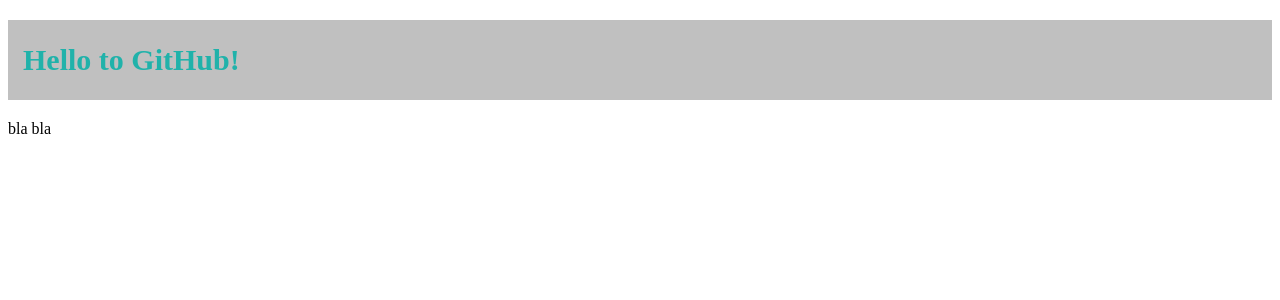
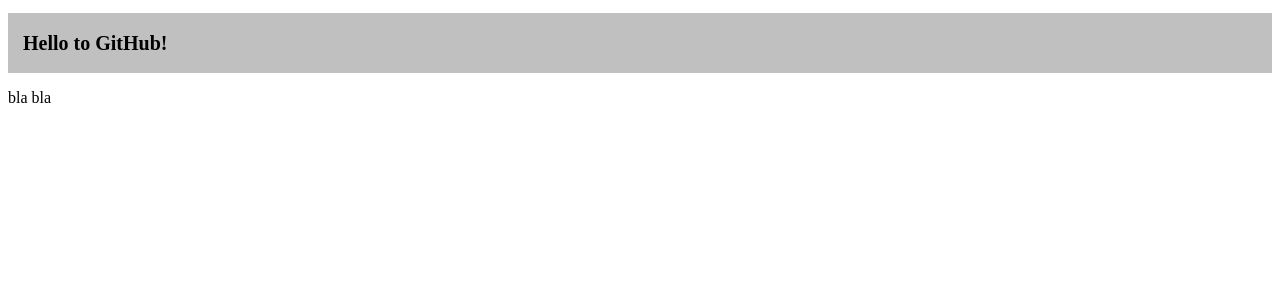
Before and after one commit to zenterua/AngularGit, an Angular app: page / in a window 1280 px wide. Shown: the top 300 px of the page. Built offline with nearby package versions, Linux system fonts and the light colour scheme.

Commit message:
change heading style

```diff
--- a/src/app/home/home.component.css
+++ b/src/app/home/home.component.css
@@ -1,8 +1,8 @@
 h1  {
-  font-size: 30px;
-  line-height: 50px;
+  font-size: 20px;
+  line-height: 30px;
   background-color: silver;
   padding: 15px;
-  color: lightseagreen;
+  color: black;
 
 }
```
